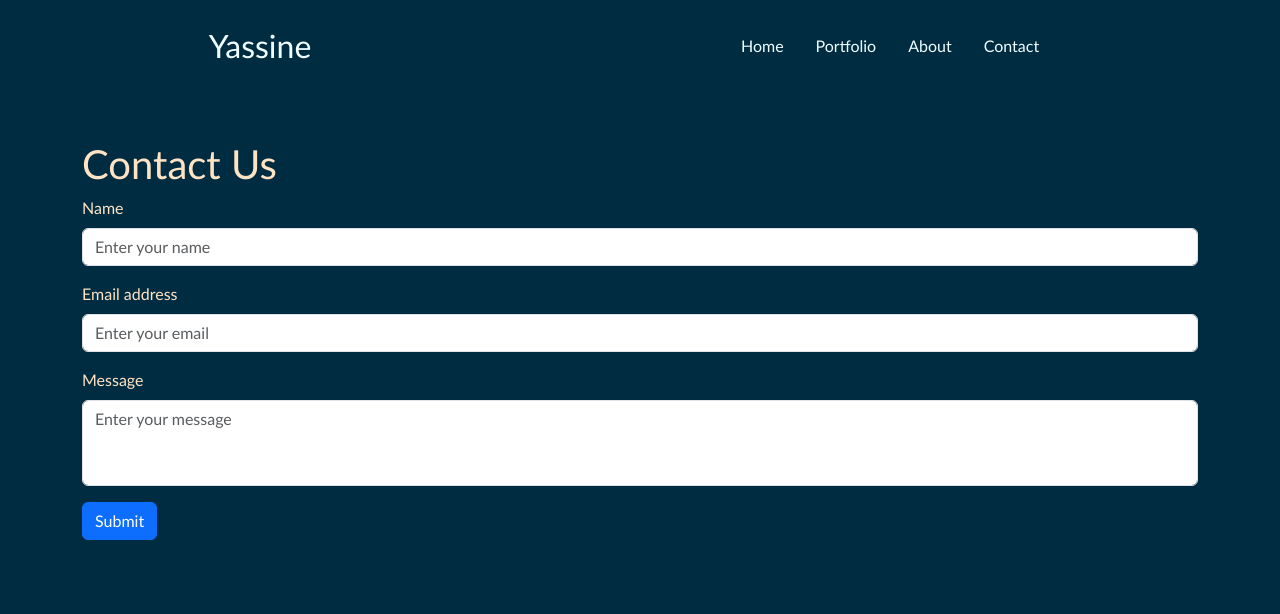
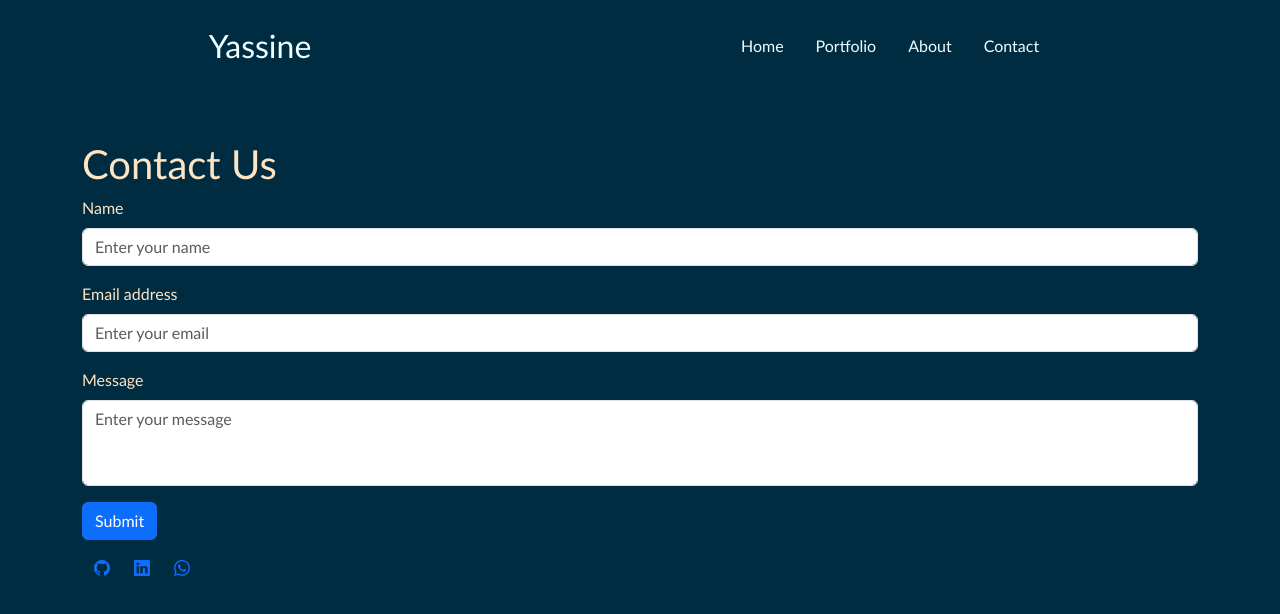
Before and after one commit to XpertDude/Yassine-Resume, a React (Vite) app: page /Yassine-Resume/contact in a window 1280 px wide. Shown: the top 614 px of the page. Built offline with nearby package versions, Linux system fonts and the light colour scheme.

Commit message:
finishing

```diff
--- a/src/Personnel-Web-Cv/Portfolio.jsx
+++ b/src/Personnel-Web-Cv/Portfolio.jsx
@@ -62,6 +62,13 @@ export default function Portfolio() {
             description: "The Store project is an advanced web application that simulates a CMS-like shopping experience. Each product dynamically generates its own page, providing a seamless browsing experience. Using fetch, it retrieves fake data to display products in a realistic and interactive store environment. This project demonstrates advanced development techniques and takes a big leap beyond simpler projects like the Pets Shop, showcasing dynamic content handling and improved functionality.",
             image: 'https://i.ibb.co/tDx0v9b/Store-01-24-2025-10-59-AM.png',
             link: 'https://xpertdude.github.io/Store'
+        },
+        {
+            id: 9,
+            title: 'Web Resume',
+            description: "A professional web CV showcasing my portfolio, certifications, and contact information. Visitors can explore my completed projects, view earned certifications, and easily reach out to me through the integrated contact form. Fully responsive and designed for a seamless user experience on any device.",
+            image: 'https://i.ibb.co/GMkSSmn/Personal-CV-01-28-2025-02-32-PM.png',
+            link: 'https://xpertdude.github.io/Personal-web-cv/'
         }
     ]
     const [modalProject, setModalProject] = useState({});
--- a/src/Personnel-Web-Cv/contact.jsx
+++ b/src/Personnel-Web-Cv/contact.jsx
@@ -2,6 +2,7 @@ import { useRef, useState } from "react";
 import { Form, Button, Alert } from "react-bootstrap";
 import emailjs from "emailjs-com";
 import NavBar from './Layout'
+import { Link } from "react-router-dom";
 function ContactForm() {
     const [formData, setFormData] = useState({
         name: "",
@@ -106,7 +107,6 @@ const resetForm = () => {
                             Please enter a valid email.
                         </Form.Control.Feedback>
                     </Form.Group>
-
                     {/* Message Field */}
                     <Form.Group className="mb-3" controlId="formMessage">
                         <Form.Label>Message</Form.Label>
@@ -128,7 +128,15 @@ const resetForm = () => {
                         Submit
                     </Button>
                 </Form>
+                <div className="mt-3 container-fluid ">
+            <div className="d-flex flex-row gap-4">
+            <Link to="https://github.com/XpertDude" target="_blank"><i className="col bi bi-github"></i></Link>
+            <Link to="https://www.linkedin.com/in/yassine-aggoujil-5bb618308/" target="_blank"><i className="bi bi-linkedin"></i></Link>
+            <Link to="https://wa.me/+212773192006" target="_blank"><i className="bi bi-whatsapp"></i></Link>
             </div>
+        </div>
+            </div>
+
         </>
     );
 }
--- a/src/Personnel-Web-Cv/home.jsx
+++ b/src/Personnel-Web-Cv/home.jsx
@@ -17,6 +17,13 @@ export default function Home(){
         </div>
         </div>
         </div>
+        <div className="container-fluid ">
+            <div className="d-flex flex-row gap-4">
+            <Link to="https://github.com/XpertDude" target="_blank"><i className="col bi bi-github"></i></Link>
+            <Link to="https://www.linkedin.com/in/yassine-aggoujil-5bb618308/" target="_blank"><i className="bi bi-linkedin"></i></Link>
+            <Link to="https://wa.me/+212773192006" target="_blank"><i className="bi bi-whatsapp"></i></Link>
+            </div>
+        </div>
     </section>
     </>
 }
```
